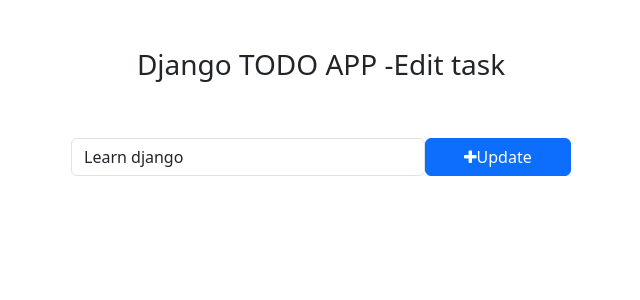
After one commit to bishal189/todo_app, a Django app: page /todo/edit_task/1 in a window 1280 px wide. The commit adds this page. Shown: the top 300 px of the page, without its empty margins (319-959 px from the left). Run offline with Django 4.2, Linux system fonts and the light colour scheme; data comes from the database, SQL or seed files in the repository; both versions use the stored data as it was after the commit.

Commit message:
task completed

```diff
--- /dev/null
+++ b/templates/edit.html
@@ -0,0 +1,48 @@
+
+
+<!DOCTYPE html>
+<html lang="en">
+<head>
+    <meta charset="UTF-8">
+    <meta http-equiv="X-UA-Compatible" content="IE=edge">
+    <meta name="viewport" content="width=device-width, initial-scale=1.0">
+    <title>TODO LIST - Home</title>
+
+    <!-- Bootstrap -->
+    <link href="https://cdn.jsdelivr.net/npm/bootstrap@5.3.0-alpha1/dist/css/bootstrap.min.css" rel="stylesheet" integrity="sha384-GLhlTQ8iRABdZLl6O3oVMWSktQOp6b7In1Zl3/Jr59b6EGGoI1aFkw7cmDA6j6gD" crossorigin="anonymous">
+    <script src="https://cdn.jsdelivr.net/npm/bootstrap@5.3.0-alpha1/dist/js/bootstrap.bundle.min.js" integrity="sha384-w76AqPfDkMBDXo30jS1Sgez6pr3x5MlQ1ZAGC+nuZB+EYdgRZgiwxhTBTkF7CXvN" crossorigin="anonymous"></script>
+    <!-- Font Awesome Icons -->
+    <link rel="stylesheet" href="https://cdnjs.cloudflare.com/ajax/libs/font-awesome/4.7.0/css/font-awesome.min.css">
+
+    </style>
+</head>
+<body>
+    <div class='container'>
+        <h3 class="pt-5 pb-5 text-center">Django TODO APP -Edit task </h3>
+            <form action="{% url 'edit_task' get_task.pk %}" method="POST" style='width:500px; margin:auto;'>
+                {% csrf_token %}
+                <div class="form-group">
+                    <span style="display: flex;">
+                        <input type="text" name='text' class="form-control" placeholder="Add a task" value='{{get_task.text_data}}'>
+                        <button class="btn btn-primary" type='submit' style="width: 200px;"><i class="fa fa-plus"></i>Update</button>
+                    </span>
+                </div>
+            </form>
+    </div>
+
+
+
+
+
+
+
+
+
+
+
+
+
+
+
+
+</body>
--- a/todo/urls.py
+++ b/todo/urls.py
@@ -5,4 +5,18 @@ from . import views
 urlpatterns = [
 
     path('add_task/',views.add_task ,name='add_task'),
+    # for completed
+    path('completed/<int:pk>',views.complete ,name='complete'),
+    # for uncompleted
+    path('uncompleted/<int:pk>',views.uncomplete ,name='uncomplete'),
+
+    # for edit task
+
+    path('edit_task/<int:pk>',views.edit_task,name='edit_task'),
+
+    # for delete
+
+    path('delete/<int:pk>',views.delete,name='delete')
+
+
 ]
--- a/todo/views.py
+++ b/todo/views.py
@@ -1,4 +1,4 @@
-from django.shortcuts import render,redirect
+from django.shortcuts import render,redirect,get_object_or_404
 from django.http import HttpResponse
 from .models import todo
 
@@ -13,3 +13,43 @@ def add_task(request):
         data.save()
     return redirect('/')
     # return HttpResponse('hello world')
+
+
+def complete(request,pk):
+    item=get_object_or_404(todo,pk=pk)
+    item.is_completed=True
+    item.save()
+    return redirect('/')
+
+
+def uncomplete(request,pk):
+    item=get_object_or_404(todo,pk=pk)
+    item.is_completed=False
+    item.save()
+    return redirect('/')
+
+
+
+
+
+def edit_task(request,pk):
+    get_task=get_object_or_404(todo,pk=pk)
+    if request.method=="POST":
+        get_data=request.POST['text']
+        get_task.text_data=get_data
+        get_task.save()
+        return redirect('/')
+
+    else:
+        context={
+            'get_task':get_task,
+        }
+
+    return render(request,'edit.html',context)
+
+
+
+def delete(request,pk):
+    get_data=get_object_or_404(todo,pk=pk)
+    get_data.delete()
+    return redirect('/')
--- a/todo_app/views.py
+++ b/todo_app/views.py
@@ -7,8 +7,10 @@ from todo.models import todo
 
 def home(request):
     incomplete_data=todo.objects.filter(is_completed=False)
+    complete_data=todo.objects.filter(is_completed=True)
     task={
-        'incomplete_data':incomplete_data
+        'incomplete_data':incomplete_data,
+        'complete_data':complete_data,
     }
     print(incomplete_data)
     return render(request,'home.html',task)
```
Also changed, not shown: templates/home.html (+11 -4 lines), db.sqlite3.
